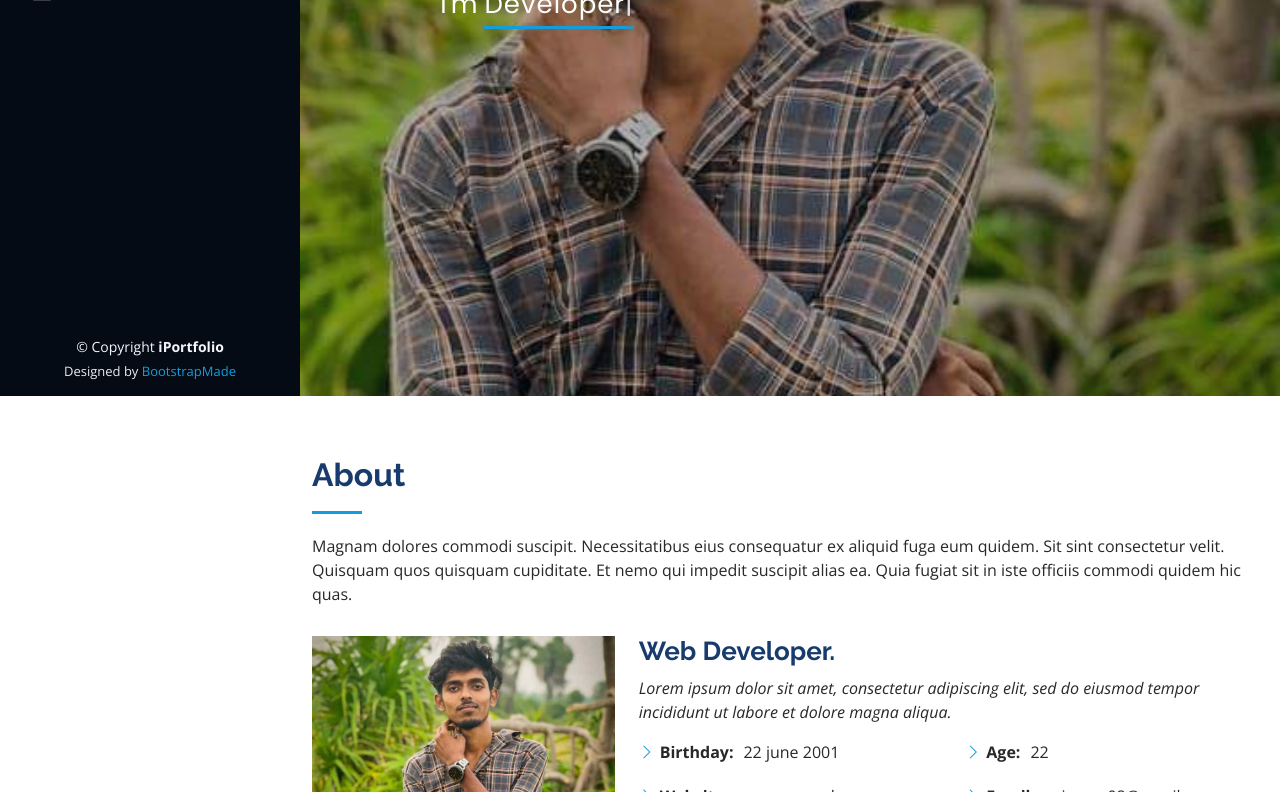
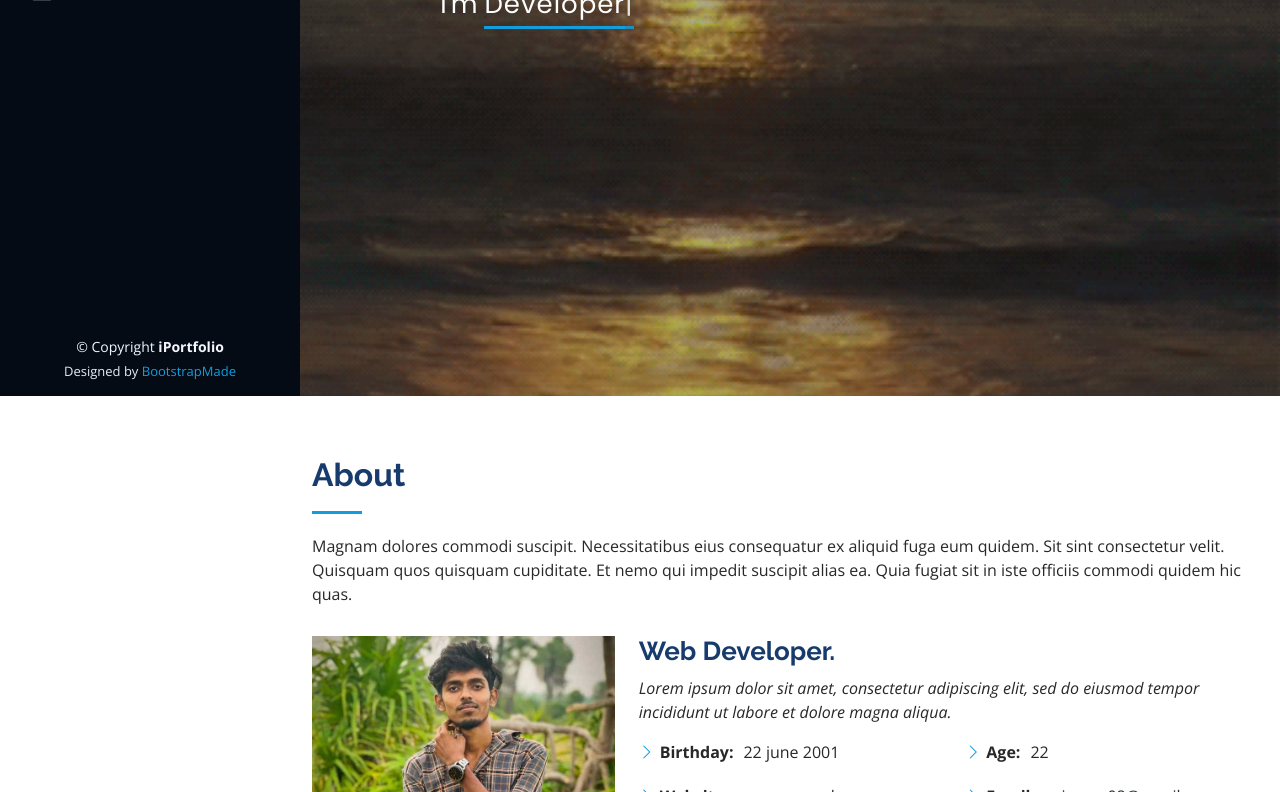
Before and after one commit to codesantaisai/personal_portfolio, a plain HTML site: page index.html in a window 1280 px wide. Shown: the part 404-1196 px from the top of the page. Drawn offline with nearby package versions, Linux system fonts and the light colour scheme.

Commit message:
backgroud image changed  finnaly

```diff
--- a/assets/css/style.css
+++ b/assets/css/style.css
@@ -228,7 +228,7 @@ h6 {
 #hero {
   width: 100%;
   height: 100vh;
-  background: url("/assets/img/saju.jpg") top center;
+  background: url("/assets/img/beach.gif") top center;
   background-size: cover;
 }
 
```
Also changed, not shown: assets/img/.jpg (added), assets/img/beach.gif (added), assets/img/portfolio/portfolio-1.jpg (deleted), assets/img/sunset-shimmer-sunsets.gif (added), assets/img/sunset.gif (added).
